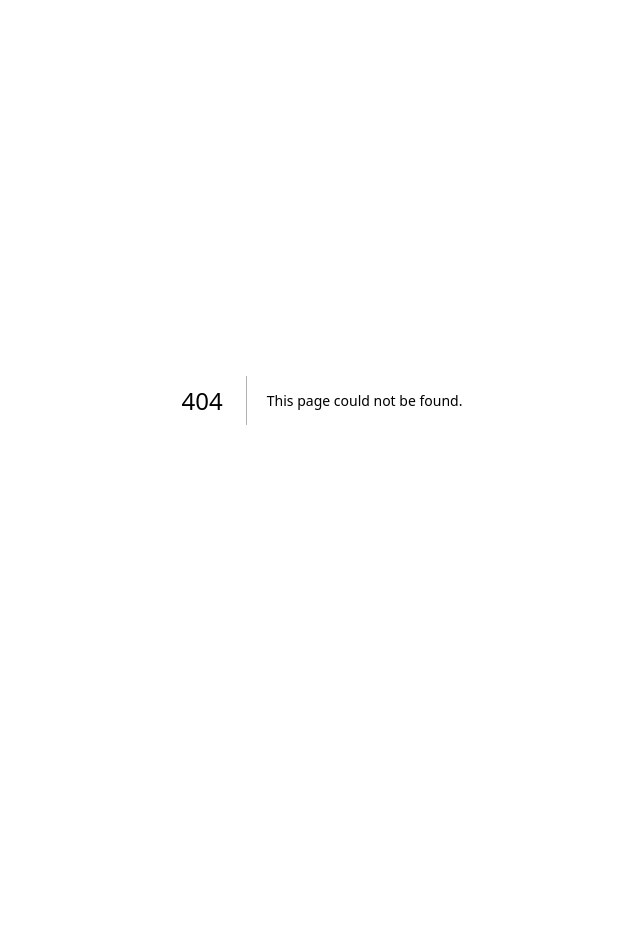
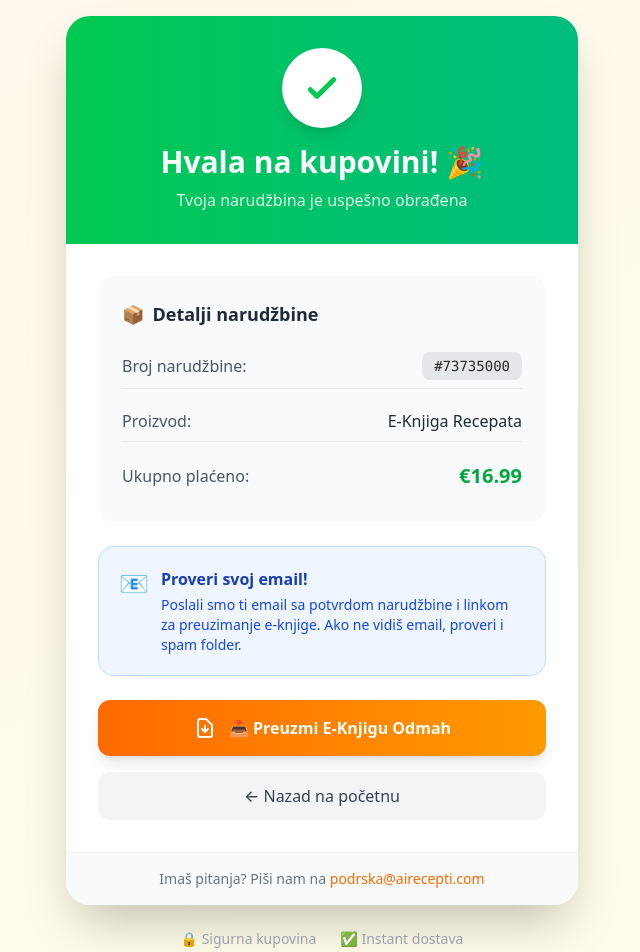
Before and after one commit to gogecmaestrotib92-cmyk/culinari, a Next.js app: page /success in a window 1280 px wide. Before the commit this address had no page. Shown: the top 952 px of the page, without its empty margins (318-958 px from the left). Before the commit the page ends 800 px from the top, so only its background shows below. Built offline with nearby package versions, Linux system fonts and the light colour scheme.

Commit message:
Add success page and redirect after PayPal payment

```diff
--- a/app/components/PayPalButton.tsx
+++ b/app/components/PayPalButton.tsx
@@ -2,6 +2,7 @@
 
 import { PayPalButtons, PayPalScriptProvider } from '@paypal/react-paypal-js';
 import { useState } from 'react';
+import { useRouter } from 'next/navigation';
 
 interface PayPalButtonProps {
   amount: string;
@@ -11,8 +12,8 @@ interface PayPalButtonProps {
 
 export default function PayPalButton({ amount, description, onSuccess }: PayPalButtonProps) {
   const [error, setError] = useState<string | null>(null);
-  const [success, setSuccess] = useState(false);
   const [isProcessing, setIsProcessing] = useState(false);
+  const router = useRouter();
 
   const initialOptions = {
     clientId: process.env.NEXT_PUBLIC_PAYPAL_CLIENT_ID || 'test',
@@ -48,13 +49,6 @@ export default function PayPalButton({ amount, description, onSuccess }: PayPalB
 
   return (
     <div className="max-w-md mx-auto">
-      {success ? (
-        <div className="bg-green-100 border border-green-400 text-green-700 px-6 py-4 rounded-lg text-center">
-          <p className="font-semibold text-lg mb-2">✅ Plaćanje Uspešno!</p>
-          <p>Hvala vam na kupovini!</p>
-          <p className="text-sm mt-2">📧 Poslali smo vam email sa potvrdom i pristupom.</p>
-        </div>
-      ) : (
       <PayPalScriptProvider options={initialOptions}>
         <div className="bg-white p-6 rounded-xl shadow-lg">
           <div className="mb-4 text-center">
@@ -98,7 +92,6 @@ export default function PayPalButton({ amount, description, onSuccess }: PayPalB
                 // Send confirmation email
                 await sendConfirmationEmail(details);
 
-                  setSuccess(true);
                 setError(null);
                 setIsProcessing(false);
 
@@ -108,6 +101,9 @@ export default function PayPalButton({ amount, description, onSuccess }: PayPalB
                 }
 
                 console.log('Payment successful:', details);
+
+                // Redirect to success page
+                router.push(`/success?product=${encodeURIComponent(description)}&orderId=${details.id}&amount=${amount}`);
               }
             }}
             onError={(err) => {
@@ -127,7 +123,6 @@ export default function PayPalButton({ amount, description, onSuccess }: PayPalB
           )}
         </div>
       </PayPalScriptProvider>
-      )}
     </div>
   );
 }
--- /dev/null
+++ b/app/success/page.tsx
@@ -0,0 +1,132 @@
+'use client';
+
+import { useEffect, useState, Suspense } from 'react';
+import { useSearchParams } from 'next/navigation';
+import Link from 'next/link';
+
+function SuccessContent() {
+  const searchParams = useSearchParams();
+  const [orderDetails, setOrderDetails] = useState({
+    product: '',
+    orderId: '',
+    amount: ''
+  });
+
+  useEffect(() => {
+    const product = searchParams.get('product') || 'E-Knjiga Recepata';
+    const orderId = searchParams.get('orderId') || 'CUL-' + Date.now();
+    const amount = searchParams.get('amount') || '16.99';
+
+    setOrderDetails({ product, orderId, amount });
+  }, [searchParams]);
+
+  return (
+    <div className="min-h-screen bg-gradient-to-br from-orange-50 via-amber-50 to-yellow-50 flex items-center justify-center p-4">
+      <div className="max-w-lg w-full">
+        {/* Success Card */}
+        <div className="bg-white rounded-3xl shadow-2xl overflow-hidden">
+          {/* Header */}
+          <div className="bg-gradient-to-r from-green-500 to-emerald-500 p-8 text-center">
+            <div className="w-20 h-20 bg-white rounded-full flex items-center justify-center mx-auto mb-4 shadow-lg">
+              <svg className="w-10 h-10 text-green-500" fill="none" stroke="currentColor" viewBox="0 0 24 24">
+                <path strokeLinecap="round" strokeLinejoin="round" strokeWidth={3} d="M5 13l4 4L19 7" />
+              </svg>
+            </div>
+            <h1 className="text-3xl font-bold text-white mb-2">Hvala na kupovini! 🎉</h1>
+            <p className="text-green-100">Tvoja narudžbina je uspešno obrađena</p>
+          </div>
+
+          {/* Order Details */}
+          <div className="p-8">
+            <div className="bg-gray-50 rounded-2xl p-6 mb-6">
+              <h2 className="text-lg font-semibold text-gray-800 mb-4 flex items-center gap-2">
+                <span>📦</span> Detalji narudžbine
+              </h2>
+              <div className="space-y-3">
+                <div className="flex justify-between items-center py-2 border-b border-gray-200">
+                  <span className="text-gray-600">Broj narudžbine:</span>
+                  <span className="font-mono text-sm bg-gray-200 px-3 py-1 rounded-lg">#{orderDetails.orderId.slice(-8)}</span>
+                </div>
+                <div className="flex justify-between items-center py-2 border-b border-gray-200">
+                  <span className="text-gray-600">Proizvod:</span>
+                  <span className="font-medium text-gray-800">{orderDetails.product}</span>
+                </div>
+                <div className="flex justify-between items-center py-2">
+                  <span className="text-gray-600">Ukupno plaćeno:</span>
+                  <span className="font-bold text-xl text-green-600">€{orderDetails.amount}</span>
+                </div>
+              </div>
+            </div>
+
+            {/* Email Notice */}
+            <div className="bg-blue-50 border border-blue-200 rounded-2xl p-5 mb-6">
+              <div className="flex items-start gap-3">
+                <span className="text-2xl">📧</span>
+                <div>
+                  <h3 className="font-semibold text-blue-800 mb-1">Proveri svoj email!</h3>
+                  <p className="text-blue-700 text-sm">
+                    Poslali smo ti email sa potvrdom narudžbine i linkom za preuzimanje e-knjige.
+                    Ako ne vidiš email, proveri i spam folder.
+                  </p>
+                </div>
+              </div>
+            </div>
+
+            {/* Download Button (for ebook) */}
+            {orderDetails.product.includes('E-Knjiga') && (
+              <a
+                href="/ebook/ai-recepti.pdf"
+                download
+                className="w-full bg-gradient-to-r from-orange-500 to-amber-500 text-white font-bold py-4 px-6 rounded-xl flex items-center justify-center gap-3 hover:from-orange-600 hover:to-amber-600 transition-all shadow-lg hover:shadow-xl mb-4"
+              >
+                <svg className="w-6 h-6" fill="none" stroke="currentColor" viewBox="0 0 24 24">
+                  <path strokeLinecap="round" strokeLinejoin="round" strokeWidth={2} d="M12 10v6m0 0l-3-3m3 3l3-3m2 8H7a2 2 0 01-2-2V5a2 2 0 012-2h5.586a1 1 0 01.707.293l5.414 5.414a1 1 0 01.293.707V19a2 2 0 01-2 2z" />
+                </svg>
+                📥 Preuzmi E-Knjigu Odmah
+              </a>
+            )}
+
+            {/* Back to Home */}
+            <Link
+              href="/"
+              className="w-full bg-gray-100 text-gray-700 font-medium py-3 px-6 rounded-xl flex items-center justify-center gap-2 hover:bg-gray-200 transition-all"
+            >
+              ← Nazad na početnu
+            </Link>
+          </div>
+
+          {/* Footer */}
+          <div className="bg-gray-50 px-8 py-4 text-center border-t border-gray-100">
+            <p className="text-gray-500 text-sm">
+              Imaš pitanja? Piši nam na{' '}
+              <a href="mailto:podrska@airecepti.com" className="text-orange-500 hover:underline">
+                podrska@airecepti.com
+              </a>
+            </p>
+          </div>
+        </div>
+
+        {/* Trust badges */}
+        <div className="flex justify-center gap-6 mt-6 text-gray-400 text-sm">
+          <span className="flex items-center gap-1">🔒 Sigurna kupovina</span>
+          <span className="flex items-center gap-1">✅ Instant dostava</span>
+        </div>
+      </div>
+    </div>
+  );
+}
+
+export default function SuccessPage() {
+  return (
+    <Suspense fallback={
+      <div className="min-h-screen bg-gradient-to-br from-orange-50 via-amber-50 to-yellow-50 flex items-center justify-center">
+        <div className="text-center">
+          <div className="animate-spin text-4xl mb-4">⏳</div>
+          <p className="text-gray-600">Učitavanje...</p>
+        </div>
+      </div>
+    }>
+      <SuccessContent />
+    </Suspense>
+  );
+}
```
Lines whose indentation alone changed are shown as unchanged.
